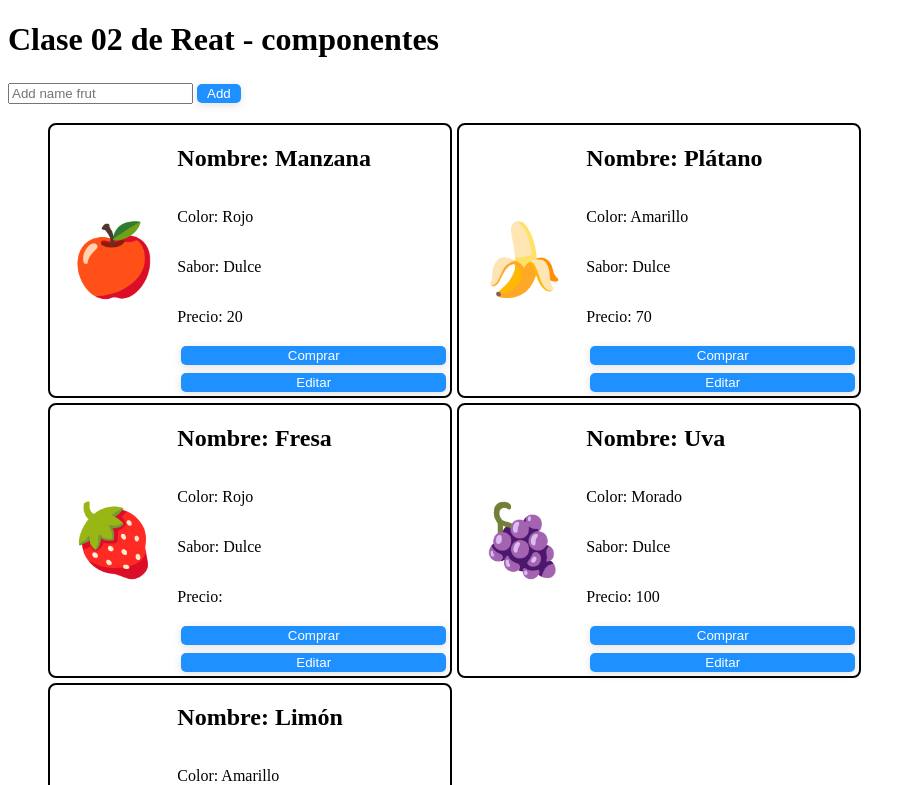
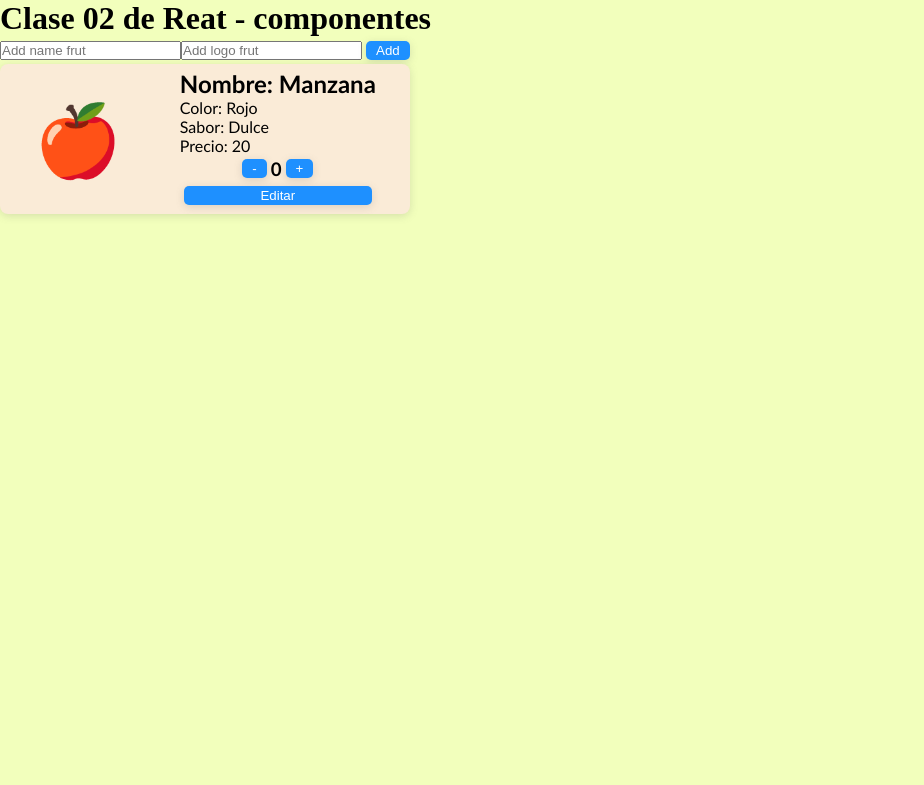
Before and after one commit to cesarju/store-fruts-hooks, a React (Vite) app: page / in a window 1280 px wide. Shown: the top 785 px of the page, without its empty margins (0-924 px from the left). Built offline with nearby package versions, Linux system fonts and the light colour scheme.

Commit message:
example hooks

```diff
--- a/src/App.jsx
+++ b/src/App.jsx
@@ -3,7 +3,7 @@ import { ListaFrutas } from "./components/ListaFrutas";
 
 const listaFrutas = [
   { nombre: "Manzana", color: "Rojo", sabor: "Dulce", logo: "🍎", precio: 20 },
-  {
+  /* {
     nombre: "Plátano",
     color: "Amarillo",
     sabor: "Dulce",
@@ -18,12 +18,12 @@ const listaFrutas = [
     sabor: "Ácido",
     logo: "🍋",
     precio: 40,
-  },
+  }, */
 ];
 
 function App() {
   return (
-    <div>
+    <div style={{ backgroundColor: "#f2ffbc", height: "100vh" }}>
       <Header title="Clase 02 de Reat - componentes" />
       <ListaFrutas lista={listaFrutas} />
     </div>
--- a/src/components/CardFurta.jsx
+++ b/src/components/CardFurta.jsx
@@ -1,6 +1,9 @@
+import { useState } from "react";
 import "./cardFrutas.css";
 // eslint-disable-next-line react/prop-types
 function CardFruta({ nombre, color, precio, logo, sabor }) {
+  const [count, setCount] = useState(0);
+
   return (
     <li className="container">
       <h1 className="logo">{logo}</h1>
@@ -9,7 +12,11 @@ function CardFruta({ nombre, color, precio, logo, sabor }) {
         <p>Color: {color}</p>
         <p>Sabor: {sabor}</p>
         <p>Precio: {precio}</p>
-        <button>Comprar</button>
+        <div className="count">
+          <button onClick={() => setCount(count - 1)}>-</button>
+          <h3>{count}</h3>
+          <button onClick={() => setCount(count + 1)}>+</button>
+        </div>
         <button>Editar</button>
       </div>
     </li>
--- a/src/components/ListaFrutas.jsx
+++ b/src/components/ListaFrutas.jsx
@@ -1,12 +1,39 @@
 /* eslint-disable react/prop-types */
 import { CardFruta } from "./CardFurta";
+import { useState } from "react";
 function ListaFrutas({ lista }) {
+  const [name, setName] = useState("");
+  const [logo, setLogo] = useState("");
+  const [listFruts, setListFruts] = useState(lista);
+
+  const handleAddItem = () => {
+    const newItem = {
+      nombre: name,
+      logo: logo,
+      color: "Rojo",
+      precio: 15,
+    };
+
+    setName("");
+    setLogo("");
+    setListFruts([...listFruts, newItem]);
+  };
+
   return (
     <div>
-      <input placeholder="Add name frut" />
-      <button>Add</button>
+      <input
+        value={name}
+        placeholder="Add name frut"
+        onChange={(e) => setName(e.target.value)}
+      />
+      <input
+        value={logo}
+        placeholder="Add logo frut"
+        onChange={(e) => setLogo(e.target.value)}
+      />
+      <button onClick={handleAddItem}>Add</button>
       <ol className="container-list">
-        {lista.map((elemento, index) => (
+        {listFruts.map((elemento, index) => (
           <CardFruta
             key={index}
             nombre={elemento.nombre}
--- a/src/components/cardFrutas.css
+++ b/src/components/cardFrutas.css
@@ -1,23 +1,30 @@
+* {
+  margin: 0;
+  padding: 0;
+  box-sizing: 0;
+}
 .card {
-  width: 400px;
   display: flex;
   flex-direction: column;
-  justify-content: space-around;
+  align-items: space-between;
+  justify-content: space-between;
 }
 
 .container {
   width: 400px;
-  border: 2px solid black;
+  box-shadow: rgba(99, 99, 99, 0.2) 0px 2px 8px 0px;
   display: flex;
   align-items: center;
-  justify-content: center;
+  justify-content: space-around;
   border-radius: 8px;
   margin-right: 5px;
   margin-bottom: 5px;
+  padding: 5px;
+  background-color: antiquewhite;
+  font-family: "Gill Sans", "Gill Sans MT", Calibri, "Trebuchet MS", sans-serif;
 }
 
 .logo {
-  margin: 20px;
   font-size: 70px;
 }
 
@@ -35,3 +42,9 @@ button {
   box-shadow: rgba(99, 99, 99, 0.2) 0px 2px 8px 0px;
   padding: 2px 10px;
 }
+
+.count {
+  display: flex;
+  justify-content: center;
+  align-items: center;
+}
--- a/src/data.js
+++ b/src/data.js
@@ -1,3 +1,4 @@
+// eslint-disable-next-line no-unused-vars
 const listaFrutas = [
   { nombre: "Manzana", color: "Rojo", sabor: "Dulce", logo: "🍎", precio: 20 },
   {
```
